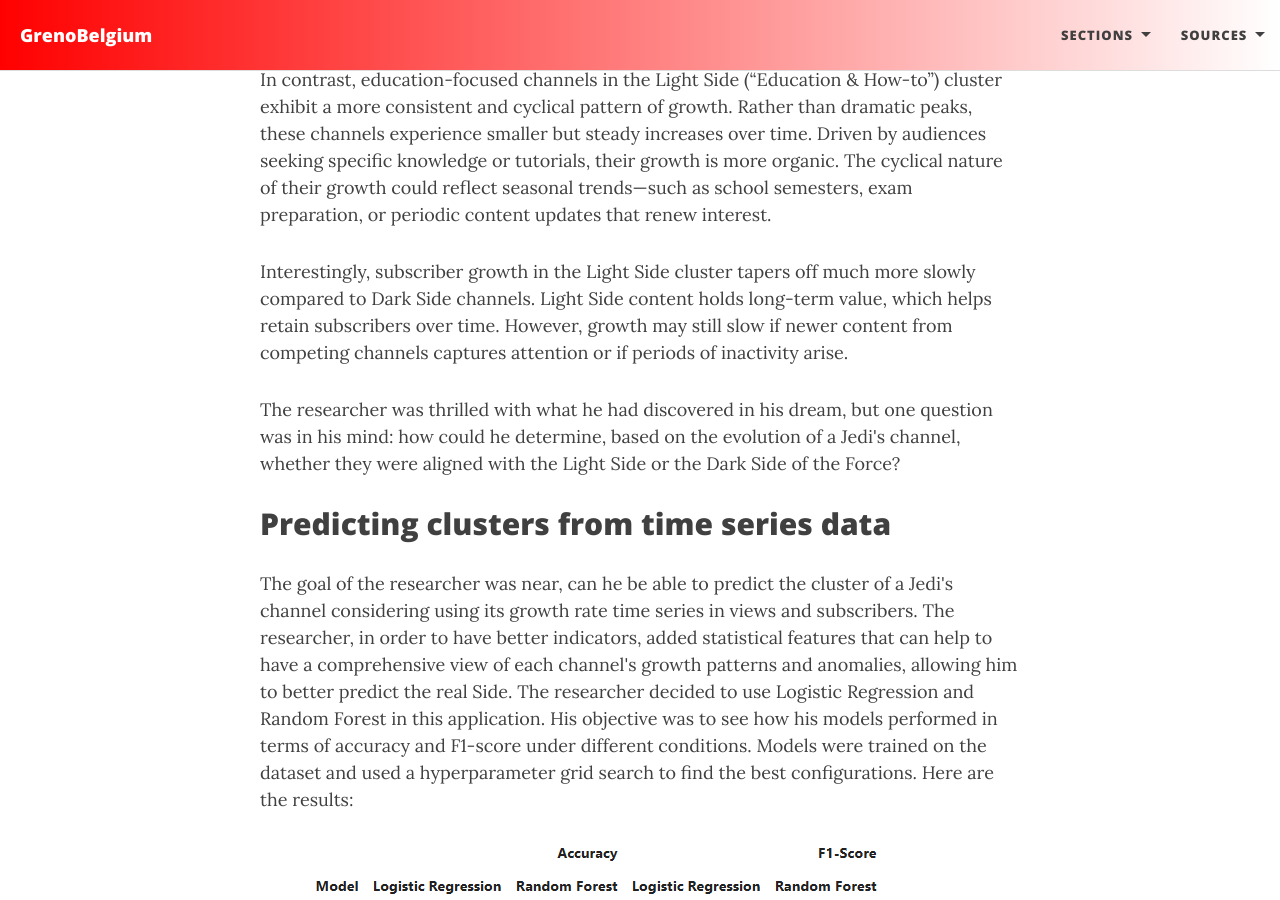
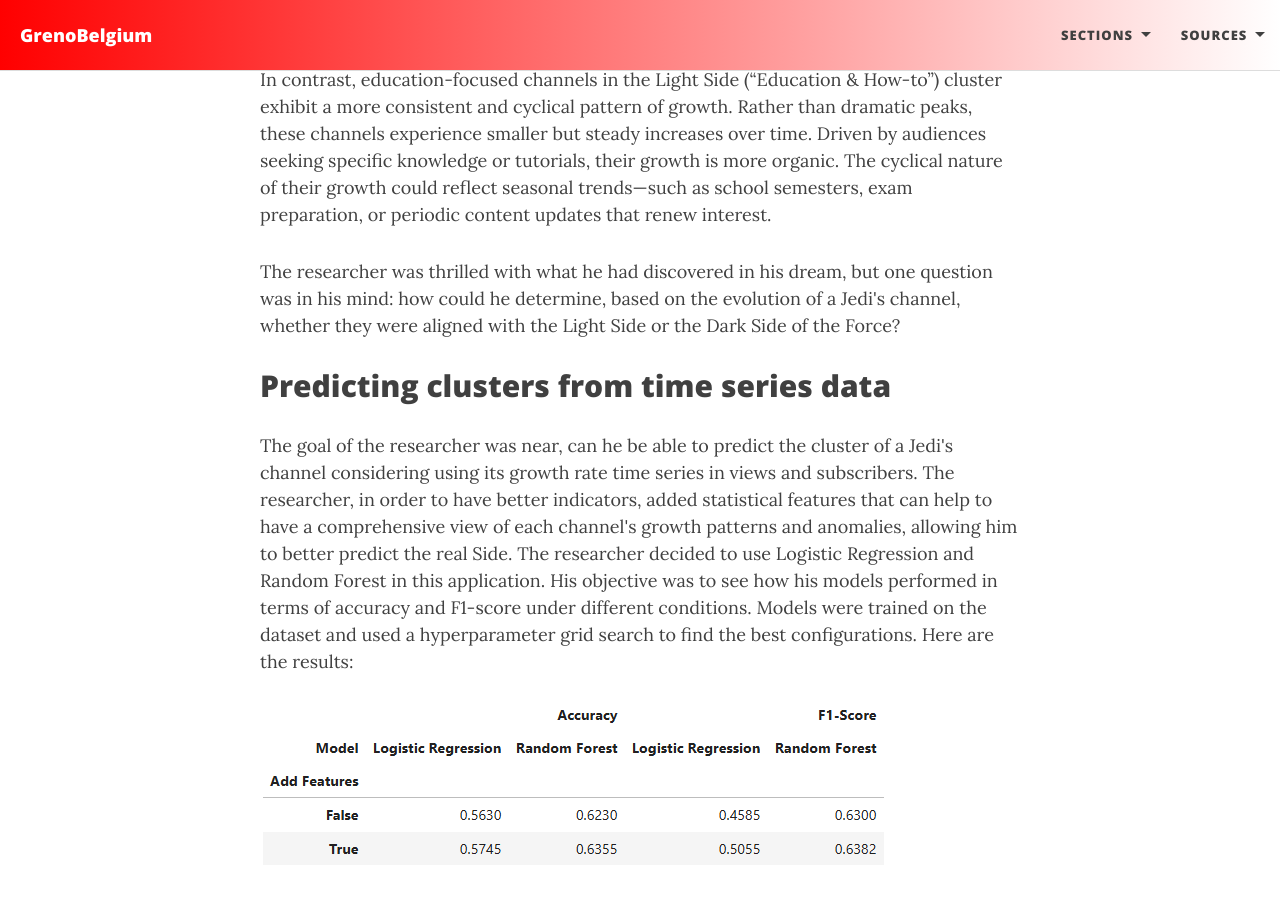
Before and after one commit to epfl-ada/ada-2024-project-grenobelgium, a Jekyll site: the page built from index.html, in a window 1280 px wide and 900 px high, scrolled down 26431 px. Built offline with Jekyll 4.4.1, drawn with Linux system fonts in a browser that asks for light colours; formulas are drawn with MathJax 3.

Commit message:
small fix

```diff
--- a/index.html
+++ b/index.html
@@ -450,7 +450,7 @@ title: "Unveiling the Secrets Behind YouTube Categories"
     </p>
 
     <p>
-      Interestingly, subscriber growth in the Light Side cluster tapers off much more slowly compared to Dark Side channels. Light Side content holds long-term value, which helps retain subscribers over time. However, growth may still slow if newer content from competing channels captures attention or if periods of inactivity arise.
+
     </p>
 
     <p>
```
